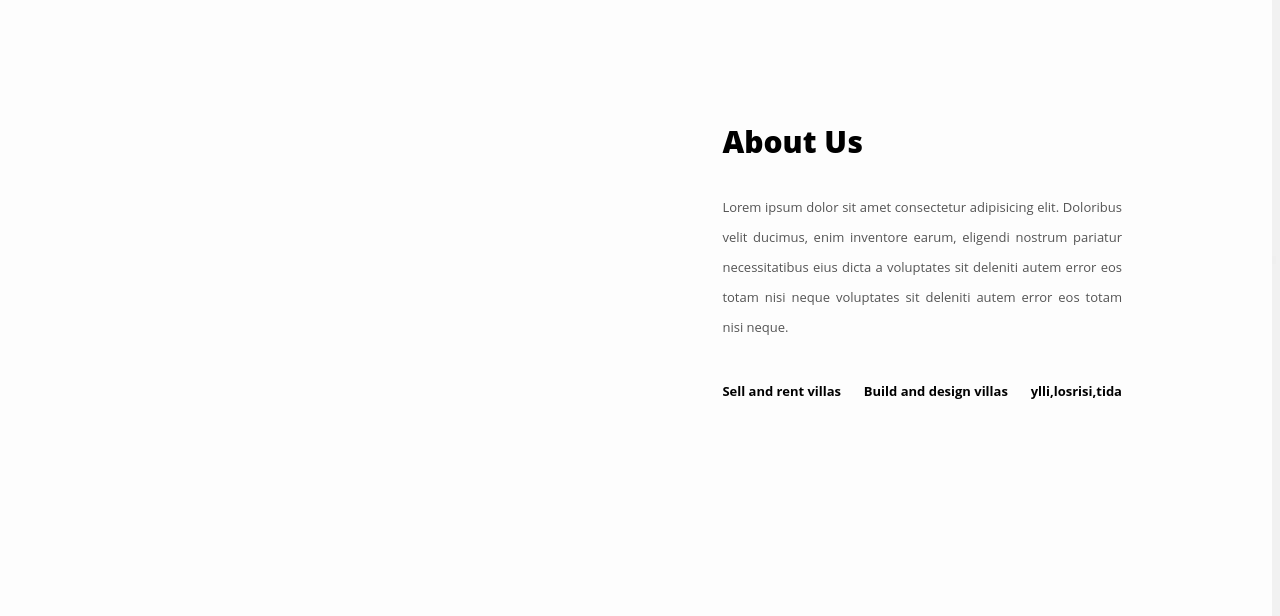
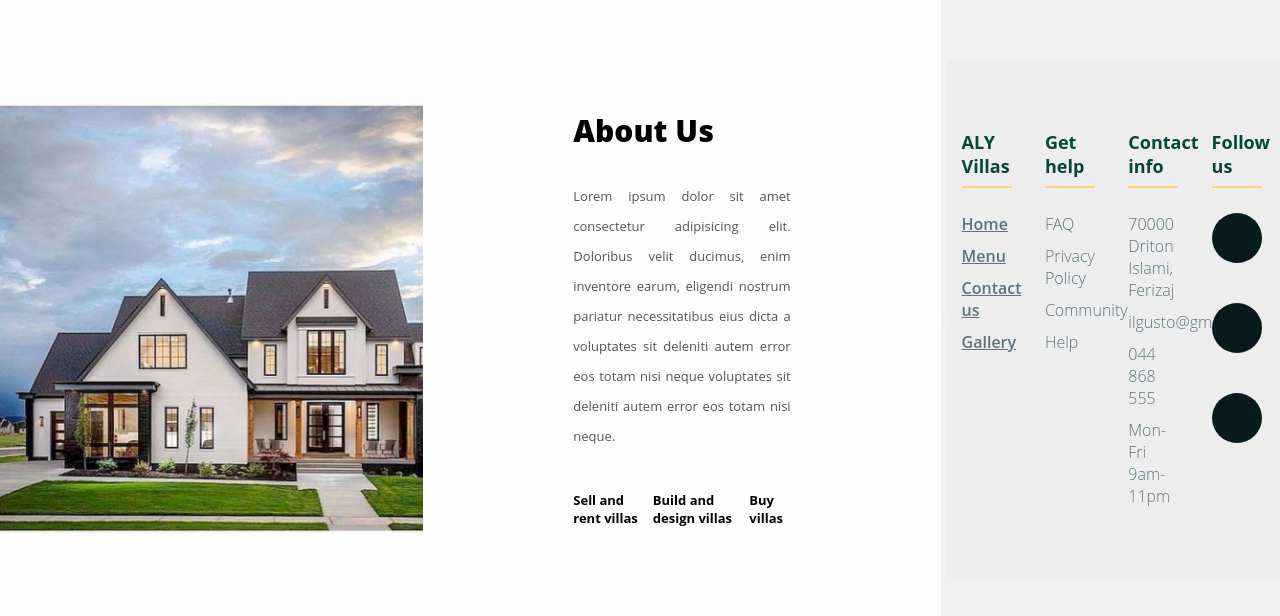
Before and after one commit to tidaa/programeratt, a plain HTML site: page about-us.html in a window 1280 px wide. Shown: the part 140-756 px from the top of the page. Drawn offline with Linux system fonts and the light colour scheme.

Commit message:
yllllllllllll999

```diff
--- a/about-us.html
+++ b/about-us.html
@@ -14,7 +14,7 @@
             <div class="skills">
                 <span>Sell and rent villas</span>
                 <span>Build and design villas</span>
-                <span>ylli,losrisi,tida</span>
+                <span>Buy villas</span>
             </div>
        </div>
   </div>
@@ -26,5 +26,53 @@
         </div>
 
     </div>
+    <section class="footer">
+    <footer>
+        <div class="container1">
+          <div class="row">
+            <div class="footer1">
+       <h4>ALY Villas</h4>
+                      <ul>
+                          <li><a href="home.html">Home</a></li>
+                          <li><a href="menu.html">Menu</a></li>
+                          <li><a href="contactus.html">Contact us</a></li>
+                          <li><a href="gallery.html">Gallery</a></li>
+                      </ul>
+                  </div>
+
+                  <div class="footer1">
+                      <h4>Get help</h4>
+                      <ul>
+                          <li>FAQ</li>
+                          <li>Privacy Policy</li>
+                          <li>Community</li>
+                          <li>Help</li>
+                      </ul>
+                  </div>
+                   <div class="footer1">
+                      <h4>Contact info</h4>
+                      <ul>
+                  <li>70000 Driton Islami, Ferizaj</li>
+                          <li>ilgusto@gmail.com</li>
+                          <li>044 868 555</li>
+                          <li>Mon-Fri 9am-11pm</li>
+
+                      </ul>
+                  </div>
+                  <div class="footer1">
+                      <h4>Follow us</h4>
+                      <div class="social-links">
+                          <a href="https://www.facebook.com/"><i class="fab fa-facebook-f"></i></a>
+                          <a href="https://www.twitter.com/"><i class="fab fa-twitter"></i></a>
+                          <a href="https://www.instagram.com/"><i class="fab fa-instagram"></i></a>
+
+                      </div>
+
+                  </div>
+              </div>
+           </div>
+
+        </footer>
+    </section>
 </body>
 </html>
--- a/css/aboutuss.css
+++ b/css/aboutuss.css
@@ -14,7 +14,7 @@ body{
 }
 
 .about-section{
-    background: url(1.jpg) no-repeat left;
+    background: url("../images/1.jpg") no-repeat left;
     background-size: 55%;
     background-color: #fdfdfd;
     overflow: hidden;
@@ -48,7 +48,74 @@ body{
     font-weight: 700;
     font-size: 13px;
 }
+.footer{
+    background-color: #ededed;
+    padding: 70px 0;
+     font-family: "Quicksand", sans-serif;
 
+}
+.footer1{
+   width: 25%;
+   padding: 0 15px;
+}
+.footer1 h4{
+    font-size: 18px;
+    color: #05483A;
+    margin-bottom: 35px;
+    font-weight: 700;
+    position: relative;
+}
+.footer1 h4::before{
+    content: '';
+    position: absolute;
+    left:0;
+    bottom: -10px;
+    background-color: #FFD17D;
+    height: 2px;
+    box-sizing: border-box;
+    width: 50px;
+}
+.footer1 ul li:not(:last-child){
+    margin-bottom: 10px;
+}
+.footer1 ul li {
+    font-size: 16px;
+    text-decoration: none;
+    font-weight: 300;
+    color: #5d737e;
+    display: block;
+    transition: all 0.3s ease;
+}
+.footer1 ul li a{
+  color:#5d737e;
+  font-weight: 555;
+}
+.footer1 ul li a:hover{
+    color: #8bb1b1;
+    padding-left: 8px;
+    transition: all 0.3s ease;
+}
+.footer1 .social-links a{
+    display: inline-block;
+    height: 50px;
+    width: 50px;
+    background-color: #071a1d;
+    margin:0 10px 40px 0;
+    text-align: center;
+    line-height: 40px;
+    border-radius: 50%;
+    transition: all 0.5s ease;
+    color: #fde6a8;
+}
+
+.footer1 .social-links a:hover{
+    color: #24262b;
+    background-color: #fde6a8;
+}
+.row{
+    display: flex;
+    flex-wrap: wrap;
+}
 @media screen and (max-width:1200px){
     .inner-container{
         padding: 80px;
```
Also changed, not shown: tida.html (+1 -1 lines).
